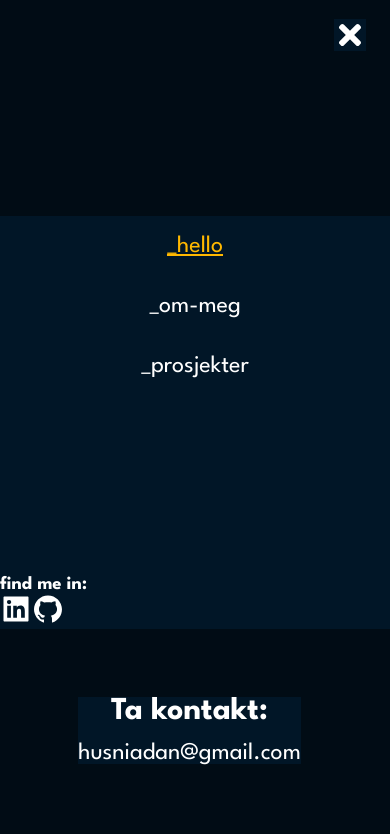
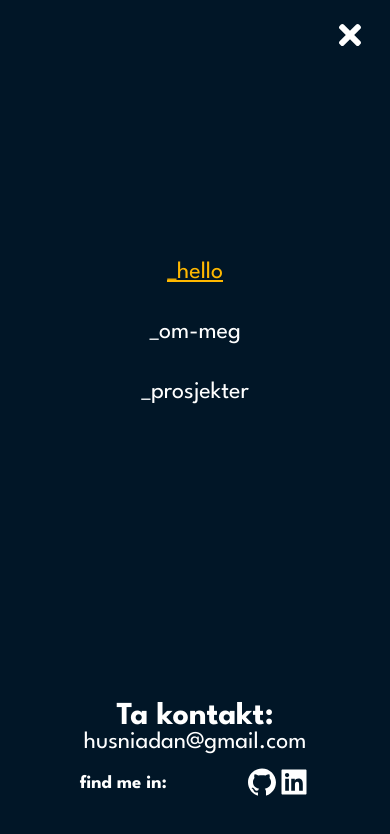
Before and after one commit to JamesDa1/portfolio, a React (Create React App) app: page / in a window 390 px wide. Both pictures are taken after a click on the icon 346 px from the left and 35 px from the top of the page. Shown: the top 834 px of the page. Built offline with nearby package versions, Linux system fonts and the light colour scheme.

Commit message:
Trying to fix actions

```diff
--- a/package.json
+++ b/package.json
@@ -1,6 +1,7 @@
 {
   "name": "portfolio",
   "version": "0.1.0",
+  "homepage": "https://JamesDa1.github.io/portfolio",
   "private": true,
   "dependencies": {
     "@testing-library/jest-dom": "^5.16.5",
@@ -15,6 +16,8 @@
     "web-vitals": "^2.1.4"
   },
   "scripts": {
+    "predeploy": "npm run build",
+    "deploy": "gh-pages -d build",
     "start": "react-scripts start",
     "build": "react-scripts build",
     "test": "react-scripts test",
@@ -37,5 +40,8 @@
       "last 1 firefox version",
       "last 1 safari version"
     ]
+  },
+  "devDependencies": {
+    "gh-pages": "^4.0.0"
   }
 }
--- a/src/components/sidebar/SidebarElements.js
+++ b/src/components/sidebar/SidebarElements.js
@@ -8,7 +8,7 @@ export const SidebarContainer = styled.aside`
   z-index: 999;
   width: 100%;
   height: 100%;
-  background: #010c15;
+  background: #011627;
   display: grid;
   align-items: center;
   top: 0;
@@ -72,14 +72,23 @@ export const SidebarLink = styled(Link)`
 // `
 
 export const SideBtnWrap = styled.div`
-  position: absolute;
+  /* position: absolute;
   bottom: 80px;
   left: 20%;
   display: flex;
   flex-direction: column;
   justify-content: center;
   align-items: center;
-  gap: 1rem;
+  gap: 1rem; */
+  display: flex;
+  flex-direction: column;
+  align-items: center;
+  position: absolute;
+  left: 0;
+  right: 0;
+  bottom: 7%;
+
+  margin-bottom: 2rem;
 
   h3 {
     font-size: 2rem;
--- a/src/components/sidebar/index.js
+++ b/src/components/sidebar/index.js
@@ -42,8 +42,20 @@ const Sidebar = ({ isOpen, toggle }) => {
         <div className="socialMedia">
           <h3>find me in:</h3>
           <div className="logos">
-            <AiFillLinkedin style={{ fontSize: "2rem" }} />
-            <AiFillGithub style={{ fontSize: "2rem" }} />
+            <a
+              href="https://github.com/JamesDa1"
+              target="_blank"
+              rel="noreferrer"
+            >
+              <AiFillGithub style={{ fontSize: "2rem" }} />
+            </a>
+            <a
+              href="https://www.linkedin.com/in/james-dasher-b331ab249"
+              target="_blank"
+              rel="noreferrer"
+            >
+              <AiFillLinkedin style={{ fontSize: "2rem" }} />
+            </a>
           </div>
         </div>
       </SidebarWrapper>
--- a/src/styles.css
+++ b/src/styles.css
@@ -26,26 +26,24 @@ main {
   background: #011627;
   /* height: 100%; */
 }
+
 .pageContainer {
   display: flex;
   flex-direction: column;
   height: 90vh;
 }
-/* body {
+
+/* Sidebar  */
+.socialMedia {
   display: flex;
-  flex-direction: column;
-  height: 100vh;
-} */
-
-/* Page Container  */
-
-/* .pageContainer {
-  height: 100vh;
-  display: flex;
-  justify-content: center;
+  flex-direction: row;
   align-items: center;
-  flex-direction: column;
-} */
+  justify-content: space-evenly;
+  position: absolute;
+  bottom: 5%;
+  left: 0;
+  right: 0;
+}
 
 /* PROJECT PAGE  */
 
```
Also changed, not shown: 1 other file (tests, documents, lock files or other folders).
